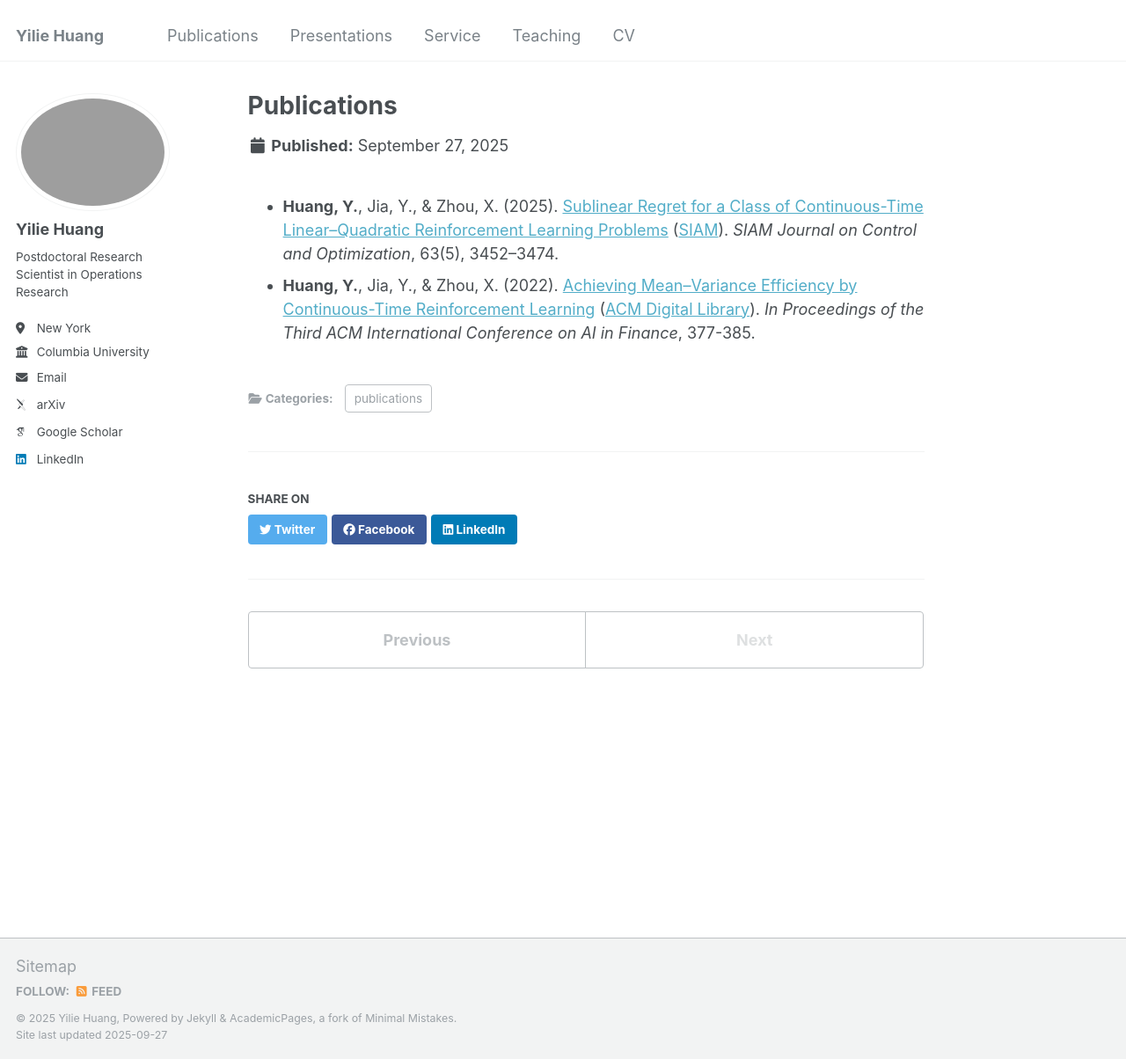
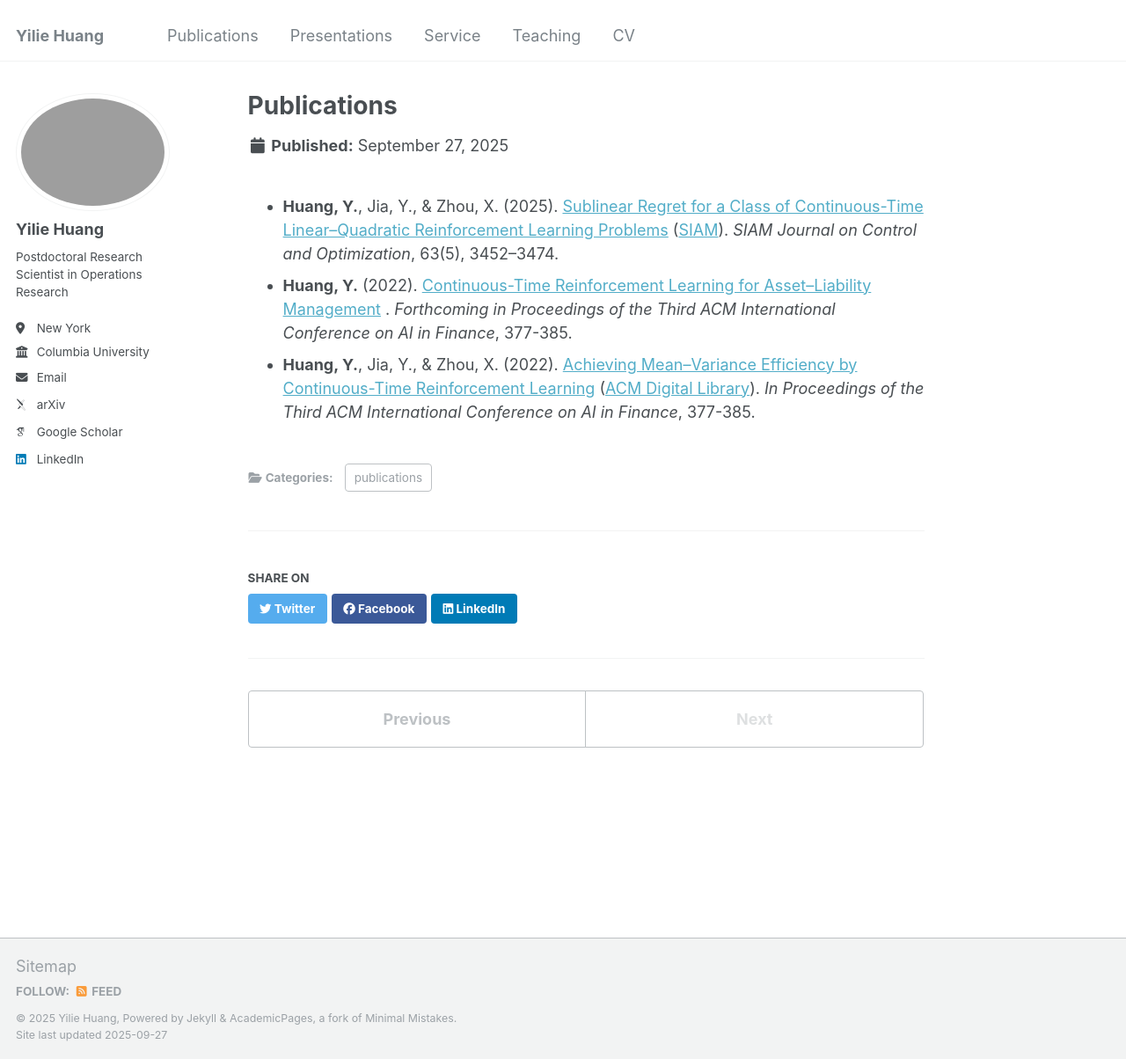
Before and after one commit to yiliehuang/yiliehuang.github.io, a Jekyll site: the page built from _publications/publications.md, in a window 1280 px wide and 1204 px high. Shown: the whole window at 88% size. Built offline with Jekyll 4.4.1, drawn with Linux system fonts in a browser that asks for light colours; some web fonts are replaced.

Commit message:
Update publications.md

```diff
--- a/_publications/publications.md
+++ b/_publications/publications.md
@@ -11,6 +11,12 @@ permalink: publication/publications
       <em>SIAM Journal on Control and Optimization</em>, 63(5), 3452–3474.
   </li>
 
+  <li><strong>Huang, Y.</strong> (2022).
+      <a href="/files/ALM_ICAIF_2025.pdf">Continuous-Time Reinforcement Learning for Asset–Liability Management</a>
+      .
+      <em>Forthcoming in Proceedings of the Third ACM International Conference on AI in Finance</em>, 377-385.
+  </li>
+
   <li><strong>Huang, Y.</strong>, Jia, Y., & Zhou, X. (2022).
       <a href="/files/MV_ICAIF_2022.pdf">Achieving Mean–Variance Efficiency by Continuous-Time Reinforcement Learning</a>
       (<a href="https://dl.acm.org/doi/abs/10.1145/3533271.3561760">ACM Digital Library</a>).
```
